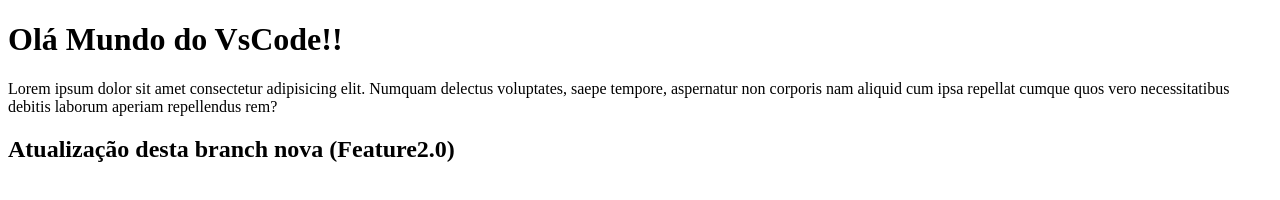
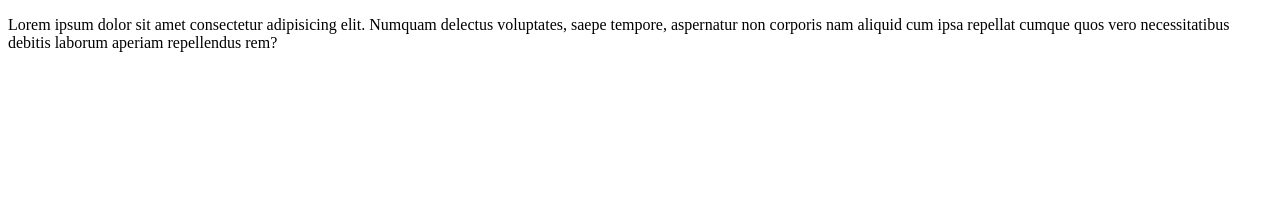
Before and after one commit to elistmas/Teste_VsCode1503, a plain HTML site: page Index.html in a window 1280 px wide. Drawn offline with Linux system fonts and the light colour scheme.

Commit message:
Deixando apenas o <p>

```diff
--- a/Index.html
+++ b/Index.html
@@ -7,8 +7,6 @@
     <title>Document</title>
 </head>
 <body>
-    <h1>Olá Mundo do VsCode!!</h1>
     <p>Lorem ipsum dolor sit amet consectetur adipisicing elit. Numquam delectus voluptates, saepe tempore, aspernatur non corporis nam aliquid cum ipsa repellat cumque quos vero necessitatibus debitis laborum aperiam repellendus rem?</p>
-    <h2>Atualização desta branch nova (Feature2.0)</h2>
 </body>
 </html>
```
